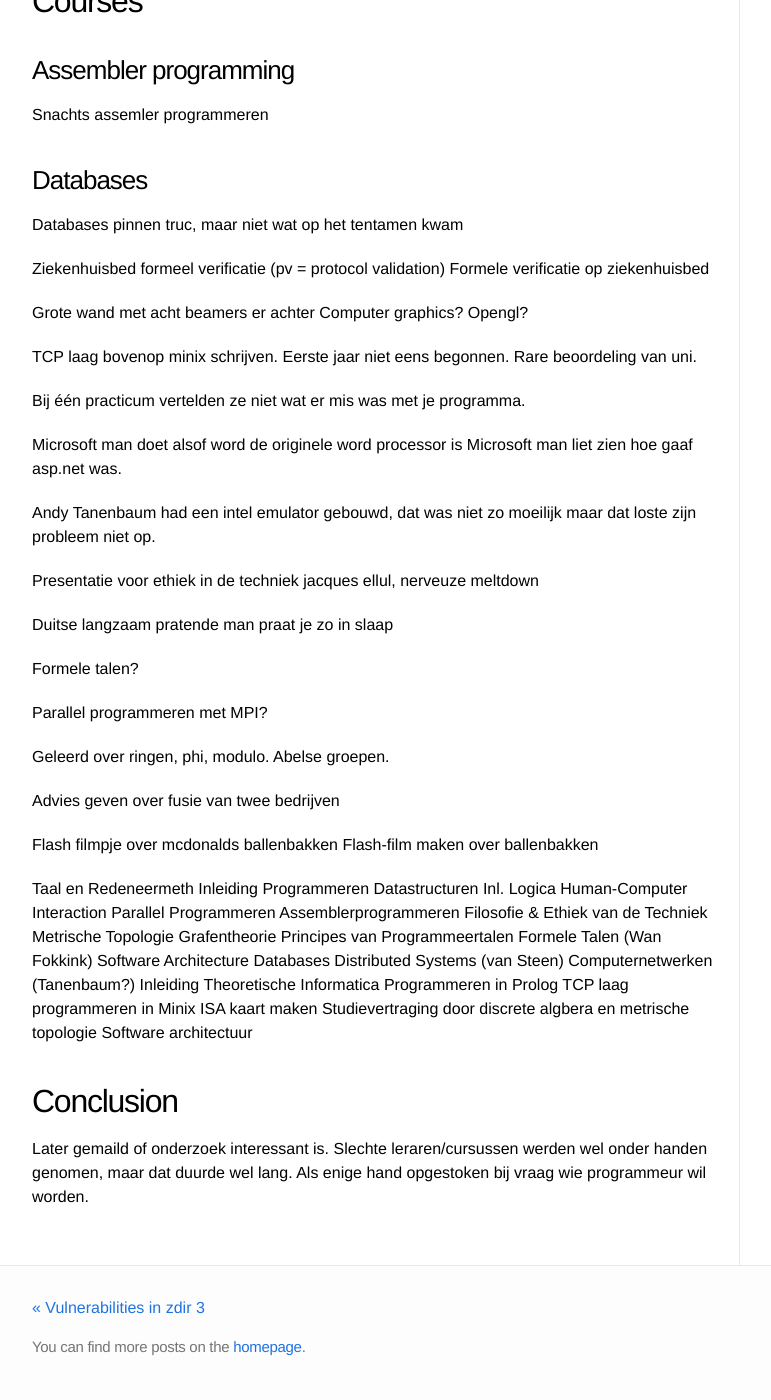
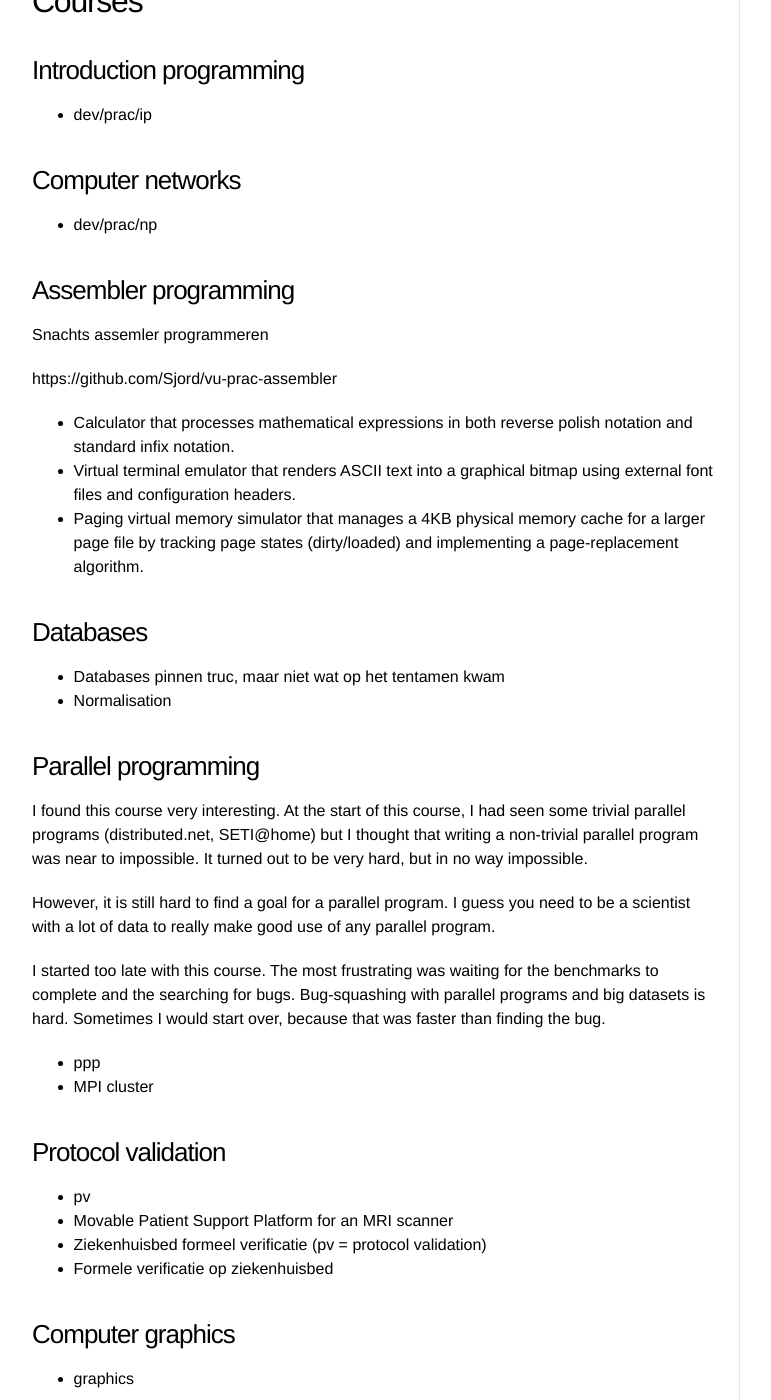
Before and after one commit to Sjord/Sjord.github.io, a Jekyll site: the page built from _posts/2026-02-13-university.md, in a window 1280 px wide and 1400 px high, scrolled down 2921 px. Shown: the whole window, without its empty margins (108-879 px from the left). Built offline with Jekyll 4.4.1, drawn with Linux system fonts in a browser that asks for light colours; some of the changed text lies outside the part shown.

Commit message:
Write some more on university

```diff
--- a/_posts/2026-02-13-university.md
+++ b/_posts/2026-02-13-university.md
@@ -68,28 +68,95 @@
 
 ## Courses
 
+### Introduction programming
+
+- dev/prac/ip
+
+### Computer networks
+
+- dev/prac/np
+
 ### Assembler programming
 
 Snachts assemler programmeren
 
+https://github.com/Sjord/vu-prac-assembler
+
+- Calculator that processes mathematical expressions in both reverse polish notation and standard infix notation.
+- Virtual terminal emulator that renders ASCII text into a graphical bitmap using external font files and configuration headers.
+- Paging virtual memory simulator that manages a 4KB physical memory cache for a larger page file by tracking page states (dirty/loaded) and implementing a page-replacement algorithm.
+
 ### Databases
 
-Databases pinnen truc, maar niet wat op het tentamen kwam
+- Databases pinnen truc, maar niet wat op het tentamen kwam
+- Normalisation
 
-Ziekenhuisbed formeel verificatie (pv = protocol validation)
-Formele verificatie op ziekenhuisbed
+### Parallel programming
+
+I found this course very interesting. At the start of this course, I had seen
+some trivial parallel programs (distributed.net, SETI@home) but I thought
+that writing a non-trivial parallel program was near to impossible. It
+turned out to be very hard, but in no way impossible.
+
+However, it is still hard to find a goal for a parallel program. I guess
+you need to be a scientist with a lot of data to really make good use of any
+parallel program.
+
+I started too late with this course. The most frustrating was waiting for
+the benchmarks to complete and the searching for bugs. Bug-squashing
+with parallel programs and big datasets is hard. Sometimes I would start
+over, because that was faster than finding the bug.
+
+- ppp
+- MPI cluster
+
+### Protocol validation
+
+- pv
+- Movable Patient Support Platform for an MRI scanner
+- Ziekenhuisbed formeel verificatie (pv = protocol validation)
+- Formele verificatie op ziekenhuisbed
+
+### Computer graphics
+
+- graphics
 
 Grote wand met acht beamers er achter
 Computer graphics? Opengl?
 
+### Operating systems
+
+- Tanenbaum?
+- Write ext2 defrag?
+- bs
+- Andy Tanenbaum had een intel emulator gebouwd, dat was niet zo moeilijk maar dat loste zijn probleem niet op.
+
+### Literature study
+
+- litstud
+- Code Propagation in Wireless Sensor Networksopen
+
+### Software architecture
+
+### Introduction multimedia
+
+Ballenbakken van McDonaldss
+Flash filmpje over mcdonalds ballenbakken
+Flash-film maken over ballenbakken
+
+### Computer Networks Practical? Operating Systems Practical?
+
 TCP laag bovenop minix schrijven. Eerste jaar niet eens begonnen. Rare beoordeling van uni.
+
+### Principles of Progr. Languages / Programmeren in Prolog
+
 
 Bij één practicum vertelden ze niet wat er mis was met je programma.
 
 Microsoft man doet alsof word de originele word processor is
 Microsoft man liet zien hoe gaaf asp.net was.
 
-Andy Tanenbaum had een intel emulator gebouwd, dat was niet zo moeilijk maar dat loste zijn probleem niet op.
+### Filosofie & Ethiek van de Techniek
 
 Presentatie voor ethiek in de techniek jacques ellul, nerveuze meltdown
 
@@ -103,9 +170,6 @@
 
 Advies geven over fusie van twee bedrijven
 
-Flash filmpje over mcdonalds ballenbakken
-Flash-film maken over ballenbakken
-
 Taal en Redeneermeth
 Inleiding Programmeren
 Datastructuren
@@ -113,7 +177,6 @@
 Human-Computer Interaction
 Parallel Programmeren
 Assemblerprogrammeren
-Filosofie & Ethiek van de Techniek
 Metrische Topologie
 Grafentheorie
 Principes van  Programmeertalen
```
